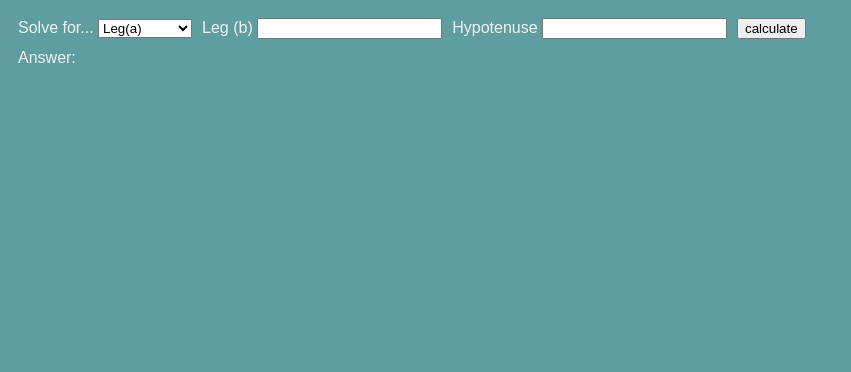
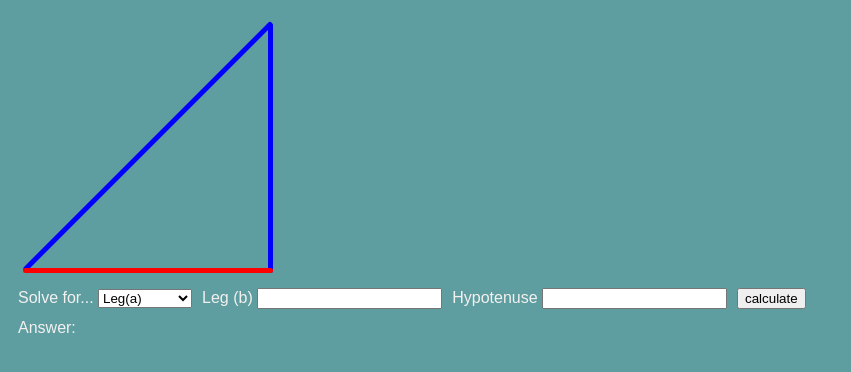
Before and after one commit to B10M0NT15/pythag-calc-tool, a plain HTML site: page index.html in a window 1280 px wide. Shown: the whole page, without its empty margins (0-851 px from the left). Drawn offline with Linux system fonts and the light colour scheme; a web font is replaced by a local one.

Commit message:
Made a right triangle & highlight side

```diff
--- a/code.js
+++ b/code.js
@@ -1,22 +1,40 @@
+function highlightSide(side) {
+  const hypo = document.getElementById("side-alpha");
+  const vert = document.getElementById("side-beta");
+  const horiz = document.getElementById("side-creek");
+  const sideObj = {
+    a: horiz,
+    b: vert,
+    c: hypo,
+  };
+  const arr = [hypo, vert, horiz];
+  arr.forEach((item) => (item.style.backgroundColor = "blue"));
+  sideObj[side].style.backgroundColor = "red";
+}
+
 function changeLbls() {
   console.log("Yoooo");
   const sideSolve = document.getElementById("side-selector").value;
+  highlightSide(sideSolve);
+  const labelA = document.getElementById("label-a");
+  const labelB = document.getElementById("label-b");
+
   if (sideSolve === "a") {
     //change labels to b & c
-    document.getElementById("label-a").textContent = "Leg (b)";
-    document.getElementById("label-b").textContent = "Hypotenuse";
+    labelA.textContent = "Leg (b)";
+    labelB.textContent = "Hypotenuse";
     return;
   }
   if (sideSolve === "b") {
     //change labels to a & c
-    document.getElementById("label-a").textContent = "Leg (a)";
-    document.getElementById("label-b").textContent = "Hypotenuse";
+    labelA.textContent = "Leg (a)";
+    labelB.textContent = "Hypotenuse";
     return;
   }
   if (sideSolve === "c") {
     //change labels to a & b
-    document.getElementById("label-a").textContent = "Leg (a)";
-    document.getElementById("label-b").textContent = "Leg (b)";
+    labelA.textContent = "Leg (a)";
+    labelB.textContent = "Leg (b)";
     return;
   }
 }
--- a/index.html
+++ b/index.html
@@ -15,6 +15,12 @@
   </head>
 
   <body>
+    <div class="holder">
+      <div id="side-alpha"></div>
+      <div id="side-beta"></div>
+      <div id="side-creek"></div>
+    </div>
+
     <div class="box-1">
       <div>
         <label for="side-selector">Solve for...</label>
--- a/style.css
+++ b/style.css
@@ -4,6 +4,44 @@
   gap: 10px;
 
   align-items: center;
+}
+
+/* style.css */
+
+.holder > div {
+  /* width: 100px; */
+  /*   height: 5px; */
+  background-color: blue;
+  position: absolute;
+  border-radius: 5px;
+}
+.holder {
+  position: relative;
+  width: 250px;
+  height: 250px;
+  border: 5px solid transparent;
+}
+
+#side-alpha {
+  height: 5px;
+  width: 350px;
+  bottom: 49.5%;
+  right: -20%;
+  transform: translate(0%, 50%);
+  transform: rotate(-45deg);
+  border-radius: 5px;
+}
+
+#side-beta {
+  right: 0;
+  width: 5px;
+  height: 100%;
+}
+
+#side-creek {
+  bottom: 0;
+  height: 5px;
+  width: 100%;
 }
 
 body {
```
